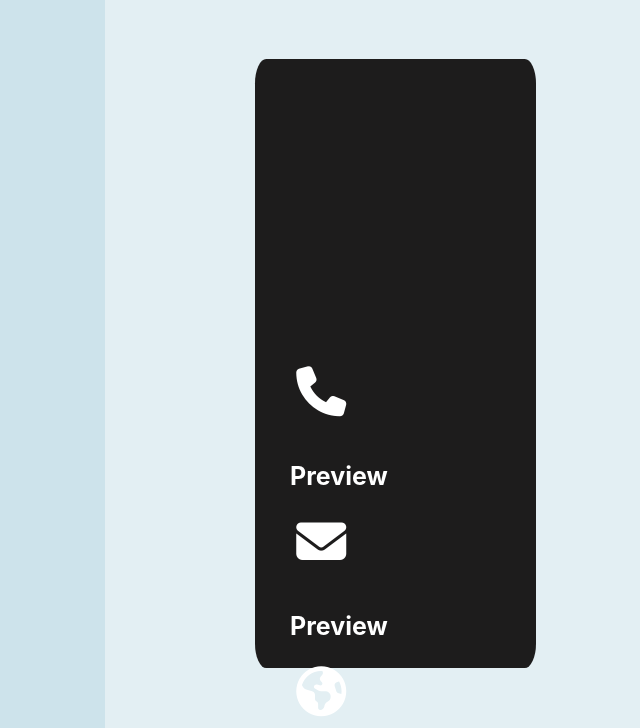
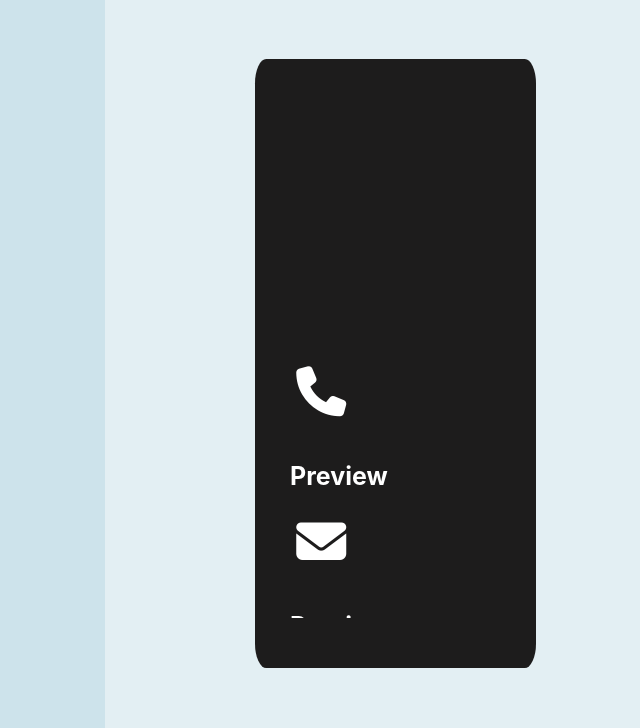
Before and after one commit to mindhashnl/roomsignage, a Django app: template mysign_app/templates/mysign_app/company/index.html in a window 1280 px wide. Shown: the part 72-800 px from the top of the page, without its empty margins (215-855 px from the left). Run offline with Django 3.2, Linux system fonts and the light colour scheme; the template is opened without the code that fills it: most values are stand-ins (such as "Sample title", 1, 10 or a date in 2020); some libraries are stand-ins or nearby versions.

Commit message:
Hide overflow

```diff
--- a/mysign_app/templates/partials/company_screen.html
+++ b/mysign_app/templates/partials/company_screen.html
@@ -1,6 +1,6 @@
 {% load static %}
 
-<div class="row h-100">
+<div class="row h-100 no-overflow">
     <div class="col-md-5 h-100" id="screen_display_info" style="background: {{ company.color }};">
         <div class="row h-50">
             <div class="col-md-12 mh-100 justify-content-center align-items-center d-flex" style="">
```
